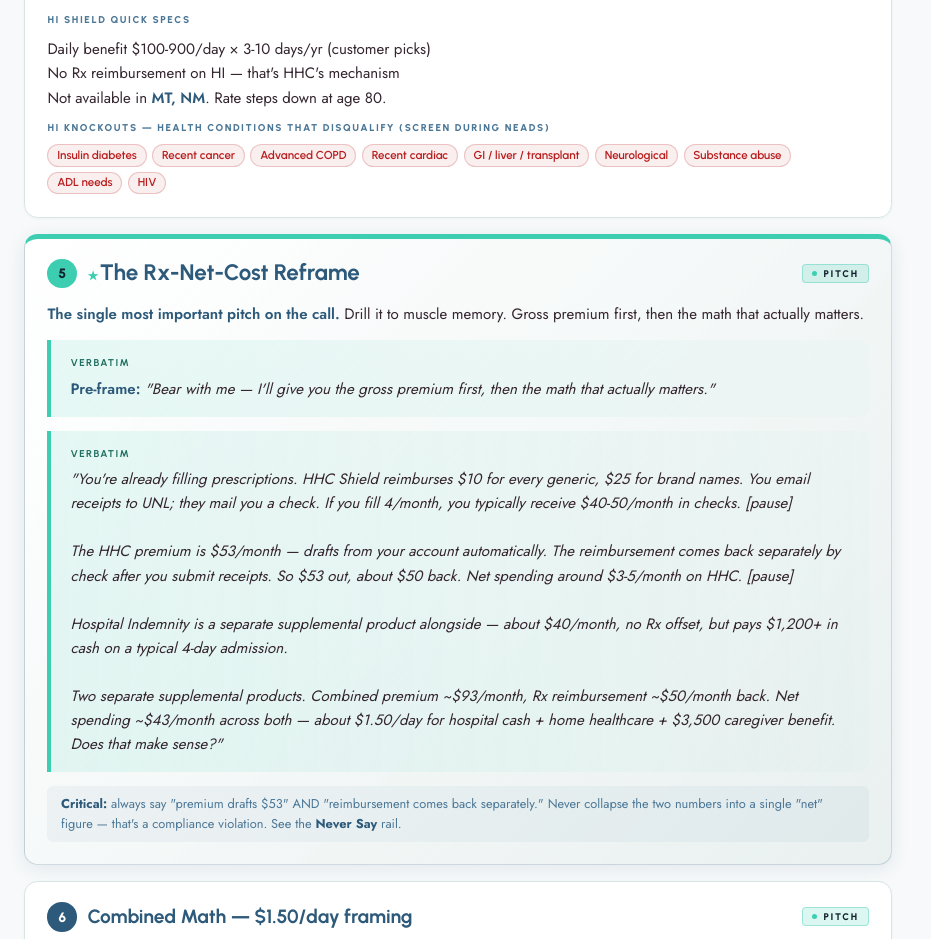
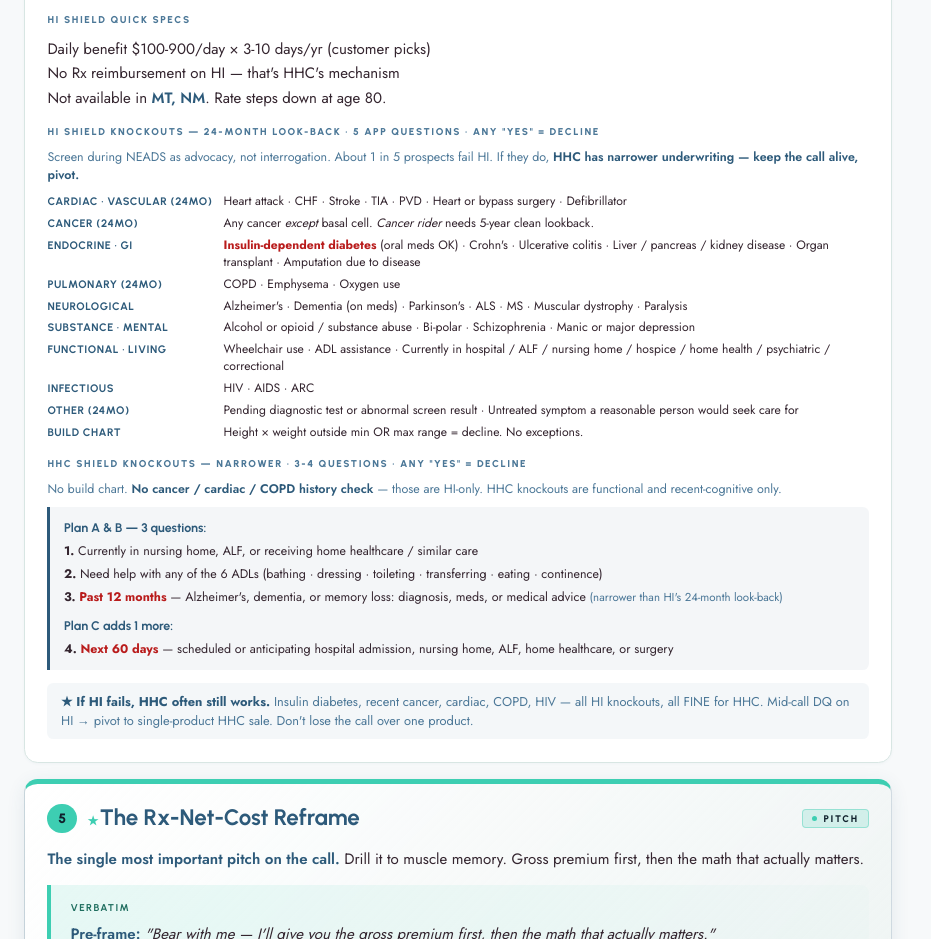
Before and after one commit to Duynomite/unl-ancillary-quickref, a plain HTML site: page index.html in a window 1280 px wide. Shown: the part 3986-4925 px from the top of the page, without its empty margins (0-931 px from the left). Drawn offline with nearby package versions, Linux system fonts and the light colour scheme.

Commit message:
Update journey bar links to /agents/ URLs + expanded HI/HHC knockouts section with timeframes, conditions, and HI->HHC pivot insight

```diff
--- a/index.html
+++ b/index.html
@@ -1562,7 +1562,7 @@
   <!-- ============ JOURNEY BAR ============ -->
   <div class="unl-journey-bar">
     <div class="unl-journey-inner">
-      <a href="https://clearpathcoverage.com/unl-ancillary-playbook/" target="_top" rel="noopener" class="unl-journey-step">
+      <a href="https://clearpathcoverage.com/agents/unl-ancillary-playbook/" target="_top" rel="noopener" class="unl-journey-step">
         <span class="unl-journey-step-num">1.</span>
         <span>Ancillary Playbook</span>
       </a>
@@ -1572,12 +1572,12 @@
         <span>Quick Reference</span>
       </span>
       <span class="unl-journey-sep">›</span>
-      <a href="https://clearpathcoverage.com/unl-ancillary-agent-compensation/" target="_top" rel="noopener" class="unl-journey-step">
+      <a href="https://clearpathcoverage.com/agents/unl-ancillary-agent-compensation/" target="_top" rel="noopener" class="unl-journey-step">
         <span class="unl-journey-step-num">3.</span>
         <span>Comp Model</span>
       </a>
       <span class="unl-journey-sep">›</span>
-      <a href="https://clearpathcoverage.com/unl-rx-calculator/" target="_top" rel="noopener" class="unl-journey-step">
+      <a href="https://clearpathcoverage.com/agents/unl-rx-calculator/" target="_top" rel="noopener" class="unl-journey-step">
         <span class="unl-journey-step-num">4.</span>
         <span>Rx Calculator</span>
       </a>
@@ -1603,7 +1603,7 @@
           <svg viewBox="0 0 16 16" fill="none" class="w-3.5 h-3.5"><path d="M4 6V3h8v3M4 12H2v-4a1 1 0 011-1h10a1 1 0 011 1v4h-2M4 10h8v4H4v-4z" stroke="currentColor" stroke-width="1.4" stroke-linecap="round" stroke-linejoin="round"/></svg>
           Print
         </button>
-        <a href="https://clearpathcoverage.com/unl-ancillary-playbook/" target="_top" rel="noopener" class="qr-header-cta">
+        <a href="https://clearpathcoverage.com/agents/unl-ancillary-playbook/" target="_top" rel="noopener" class="qr-header-cta">
           Ancillary Playbook
           <svg viewBox="0 0 12 12" fill="none" class="w-3 h-3"><path d="M3 6h6M6 3l3 3-3 3" stroke="currentColor" stroke-width="1.6" stroke-linecap="round" stroke-linejoin="round"/></svg>
         </a>
@@ -1974,18 +1974,55 @@
           <li>Not available in <strong>MT, NM</strong>. Rate steps down at age 80.</li>
         </ul>
 
-        <div class="qr-toc-label" style="margin-top:0.6rem;">HI knockouts — health conditions that disqualify (screen during NEADS)</div>
-        <div class="qr-ko-chips">
-          <span class="qr-ko-chip">Insulin diabetes</span>
-          <span class="qr-ko-chip">Recent cancer</span>
-          <span class="qr-ko-chip">Advanced COPD</span>
-          <span class="qr-ko-chip">Recent cardiac</span>
-          <span class="qr-ko-chip">GI / liver / transplant</span>
-          <span class="qr-ko-chip">Neurological</span>
-          <span class="qr-ko-chip">Substance abuse</span>
-          <span class="qr-ko-chip">ADL needs</span>
-          <span class="qr-ko-chip">HIV</span>
-        </div>
+        <div class="qr-toc-label" style="margin-top:0.85rem;">HI Shield knockouts — 24-month look-back · 5 app questions · any "yes" = decline</div>
+        <div class="qr-prose" style="font-size: 0.78rem; margin-top: 0.35rem; color: #4B7797; line-height: 1.45;">Screen during NEADS as advocacy, not interrogation. About 1 in 5 prospects fail HI. If they do, <strong>HHC has narrower underwriting — keep the call alive, pivot.</strong></div>
+
+        <div style="display: grid; grid-template-columns: max-content 1fr; gap: 0.3rem 0.7rem; margin-top: 0.55rem; align-items: baseline; font-size: 0.76rem; line-height: 1.4;">
+          <span style="font-family: 'Urbanist', sans-serif; font-weight: 700; color: #2D5A7A; text-transform: uppercase; letter-spacing: 0.05em; font-size: 0.68rem; white-space: nowrap;">Cardiac · vascular (24mo)</span>
+          <span style="color: #34252F;">Heart attack · CHF · Stroke · TIA · PVD · Heart or bypass surgery · Defibrillator</span>
+
+          <span style="font-family: 'Urbanist', sans-serif; font-weight: 700; color: #2D5A7A; text-transform: uppercase; letter-spacing: 0.05em; font-size: 0.68rem; white-space: nowrap;">Cancer (24mo)</span>
+          <span style="color: #34252F;">Any cancer <em>except</em> basal cell. <em>Cancer rider</em> needs 5-year clean lookback.</span>
+
+          <span style="font-family: 'Urbanist', sans-serif; font-weight: 700; color: #2D5A7A; text-transform: uppercase; letter-spacing: 0.05em; font-size: 0.68rem; white-space: nowrap;">Endocrine · GI</span>
+          <span style="color: #34252F;"><strong style="color: #b91c1c;">Insulin-dependent diabetes</strong> (oral meds OK) · Crohn's · Ulcerative colitis · Liver / pancreas / kidney disease · Organ transplant · Amputation due to disease</span>
+
+          <span style="font-family: 'Urbanist', sans-serif; font-weight: 700; color: #2D5A7A; text-transform: uppercase; letter-spacing: 0.05em; font-size: 0.68rem; white-space: nowrap;">Pulmonary (24mo)</span>
+          <span style="color: #34252F;">COPD · Emphysema · Oxygen use</span>
+
+          <span style="font-family: 'Urbanist', sans-serif; font-weight: 700; color: #2D5A7A; text-transform: uppercase; letter-spacing: 0.05em; font-size: 0.68rem; white-space: nowrap;">Neurological</span>
+          <span style="color: #34252F;">Alzheimer's · Dementia (on meds) · Parkinson's · ALS · MS · Muscular dystrophy · Paralysis</span>
+
+          <span style="font-family: 'Urbanist', sans-serif; font-weight: 700; color: #2D5A7A; text-transform: uppercase; letter-spacing: 0.05em; font-size: 0.68rem; white-space: nowrap;">Substance · Mental</span>
+          <span style="color: #34252F;">Alcohol or opioid / substance abuse · Bi-polar · Schizophrenia · Manic or major depression</span>
+
+          <span style="font-family: 'Urbanist', sans-serif; font-weight: 700; color: #2D5A7A; text-transform: uppercase; letter-spacing: 0.05em; font-size: 0.68rem; white-space: nowrap;">Functional · Living</span>
+          <span style="color: #34252F;">Wheelchair use · ADL assistance · Currently in hospital / ALF / nursing home / hospice / home health / psychiatric / correctional</span>
+
+          <span style="font-family: 'Urbanist', sans-serif; font-weight: 700; color: #2D5A7A; text-transform: uppercase; letter-spacing: 0.05em; font-size: 0.68rem; white-space: nowrap;">Infectious</span>
+          <span style="color: #34252F;">HIV · AIDS · ARC</span>
+
+          <span style="font-family: 'Urbanist', sans-serif; font-weight: 700; color: #2D5A7A; text-transform: uppercase; letter-spacing: 0.05em; font-size: 0.68rem; white-space: nowrap;">Other (24mo)</span>
+          <span style="color: #34252F;">Pending diagnostic test or abnormal screen result · Untreated symptom a reasonable person would seek care for</span>
+
+          <span style="font-family: 'Urbanist', sans-serif; font-weight: 700; color: #2D5A7A; text-transform: uppercase; letter-spacing: 0.05em; font-size: 0.68rem; white-space: nowrap;">Build chart</span>
+          <span style="color: #34252F;">Height × weight outside min OR max range = decline. No exceptions.</span>
+        </div>
+
+        <div class="qr-toc-label" style="margin-top:1rem;">HHC Shield knockouts — narrower · 3-4 questions · any "yes" = decline</div>
+        <div class="qr-prose" style="font-size: 0.78rem; margin-top: 0.35rem; color: #4B7797; line-height: 1.45;">No build chart. <strong>No cancer / cardiac / COPD history check</strong> — those are HI-only. HHC knockouts are functional and recent-cognitive only.</div>
+
+        <div style="margin-top: 0.55rem; padding: 0.65rem 0.85rem; background: rgba(45,90,122,0.05); border-left: 3px solid #2D5A7A; border-radius: 0 0.4rem 0.4rem 0; font-size: 0.78rem; line-height: 1.55; color: #34252F;">
+          <div style="font-family: 'Urbanist', sans-serif; font-weight: 700; color: #2D5A7A; font-size: 0.78rem; margin-bottom: 0.3rem;">Plan A &amp; B — 3 questions:</div>
+          <div style="margin-bottom: 0.25rem;"><strong>1.</strong> Currently in nursing home, ALF, or receiving home healthcare / similar care</div>
+          <div style="margin-bottom: 0.25rem;"><strong>2.</strong> Need help with any of the 6 ADLs (bathing · dressing · toileting · transferring · eating · continence)</div>
+          <div style="margin-bottom: 0.5rem;"><strong>3. <span style="color: #b91c1c;">Past 12 months</span></strong> — Alzheimer's, dementia, or memory loss: diagnosis, meds, or medical advice <span style="color: #4B7797; font-size: 0.72rem;">(narrower than HI's 24-month look-back)</span></div>
+
+          <div style="font-family: 'Urbanist', sans-serif; font-weight: 700; color: #2D5A7A; font-size: 0.78rem; margin-top: 0.4rem; margin-bottom: 0.3rem;">Plan C adds 1 more:</div>
+          <div><strong>4. <span style="color: #b91c1c;">Next 60 days</span></strong> — scheduled or anticipating hospital admission, nursing home, ALF, home healthcare, or surgery</div>
+        </div>
+
+        <div class="qr-tip" style="margin-top: 0.85rem;"><strong>★ If HI fails, HHC often still works.</strong> Insulin diabetes, recent cancer, cardiac, COPD, HIV — all HI knockouts, all FINE for HHC. Mid-call DQ on HI → pivot to single-product HHC sale. Don't lose the call over one product.</div>
       </article>
 
       <!-- ============ 5. PITCH · ★ Rx-Net-Cost Reframe (CENTERPIECE) ============ -->
@@ -3140,11 +3177,11 @@
       <strong>Quick Reference</strong> · Drill the Rx Reframe. Drill Q1-Q4. Tier-match. Run the script. Repeat.
     </div>
     <div class="mt-1.5 text-[0.7rem] opacity-80">
-      <a href="https://clearpathcoverage.com/unl-ancillary-playbook/" target="_top" rel="noopener">Ancillary Playbook</a>
+      <a href="https://clearpathcoverage.com/agents/unl-ancillary-playbook/" target="_top" rel="noopener">Ancillary Playbook</a>
       <span class="qr-footer-pipe">·</span>
-      <a href="https://clearpathcoverage.com/unl-ancillary-agent-compensation/" target="_top" rel="noopener">Comp Model</a>
+      <a href="https://clearpathcoverage.com/agents/unl-ancillary-agent-compensation/" target="_top" rel="noopener">Comp Model</a>
       <span class="qr-footer-pipe">·</span>
-      <a href="https://clearpathcoverage.com/unl-rx-calculator/" target="_top" rel="noopener">Rx Calculator</a>
+      <a href="https://clearpathcoverage.com/agents/unl-rx-calculator/" target="_top" rel="noopener">Rx Calculator</a>
     </div>
     <div class="mt-1.5 text-[0.65rem] opacity-50 tracking-widest uppercase">Clear Path Coverage · Agent Reference · Internal</div>
   </footer>
```
